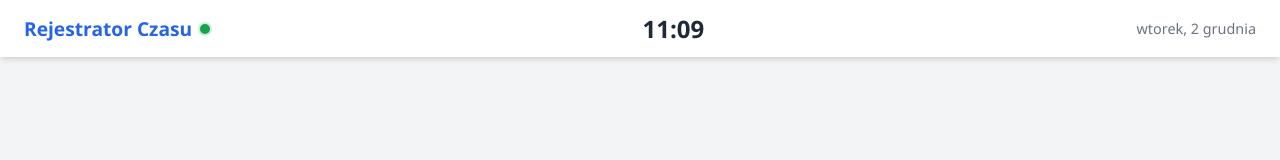
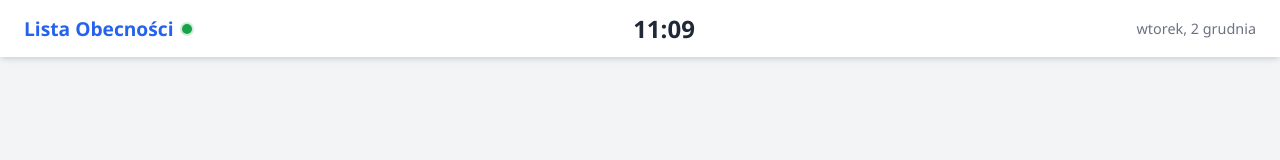
Before and after one commit to piotr-surowiec/lista_obecnosci, a plain HTML site: page index.html in a window 1280 px wide. Shown: the top 160 px of the page. Drawn offline with Linux system fonts and the light colour scheme; no server answers.

Commit message:
Add files via upload
zmiana nazwy aplikacji

```diff
--- a/index.html
+++ b/index.html
@@ -4,7 +4,7 @@
 <head>
     <meta charset="UTF-8">
     <meta name="viewport" content="width=device-width, initial-scale=1.0, maximum-scale=1.0, user-scalable=no">
-    <title>Rejestrator Czasu Pracy</title>
+    <title>Lista Obecności</title>
     <link rel="stylesheet" href="style.css">
     <link rel="manifest" href="manifest.json">
     <meta name="theme-color" content="#2563eb">
@@ -18,7 +18,7 @@
     <!-- Header -->
     <header class="app-header">
         <div class="header-left">
-            <h1>Rejestrator Czasu <span id="connection-status" class="status-dot online"></span></h1>
+            <h1>Lista Obecności<span id="connection-status" class="status-dot online"></span></h1>
         </div>
         <div class="header-center">
             <div id="clock" class="clock">00:00</div>
```
Also changed, not shown: manifest.json.
